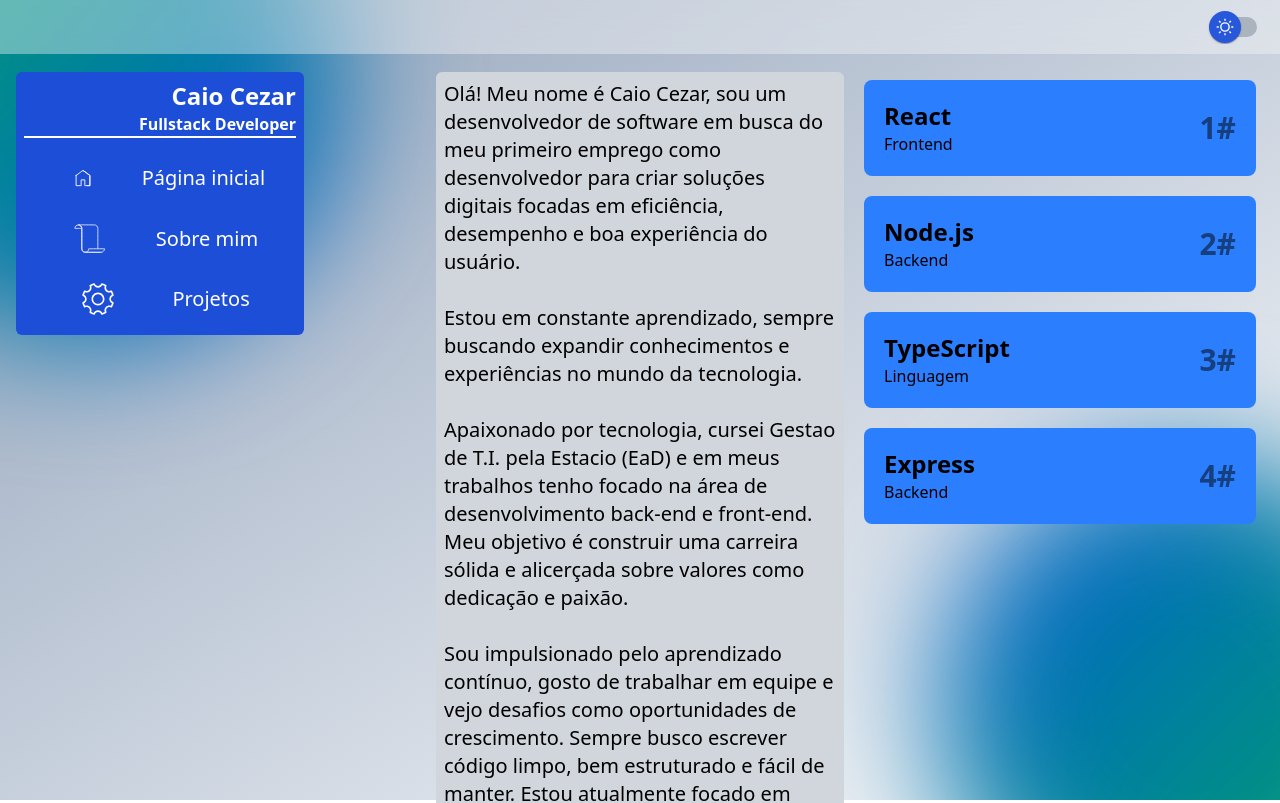
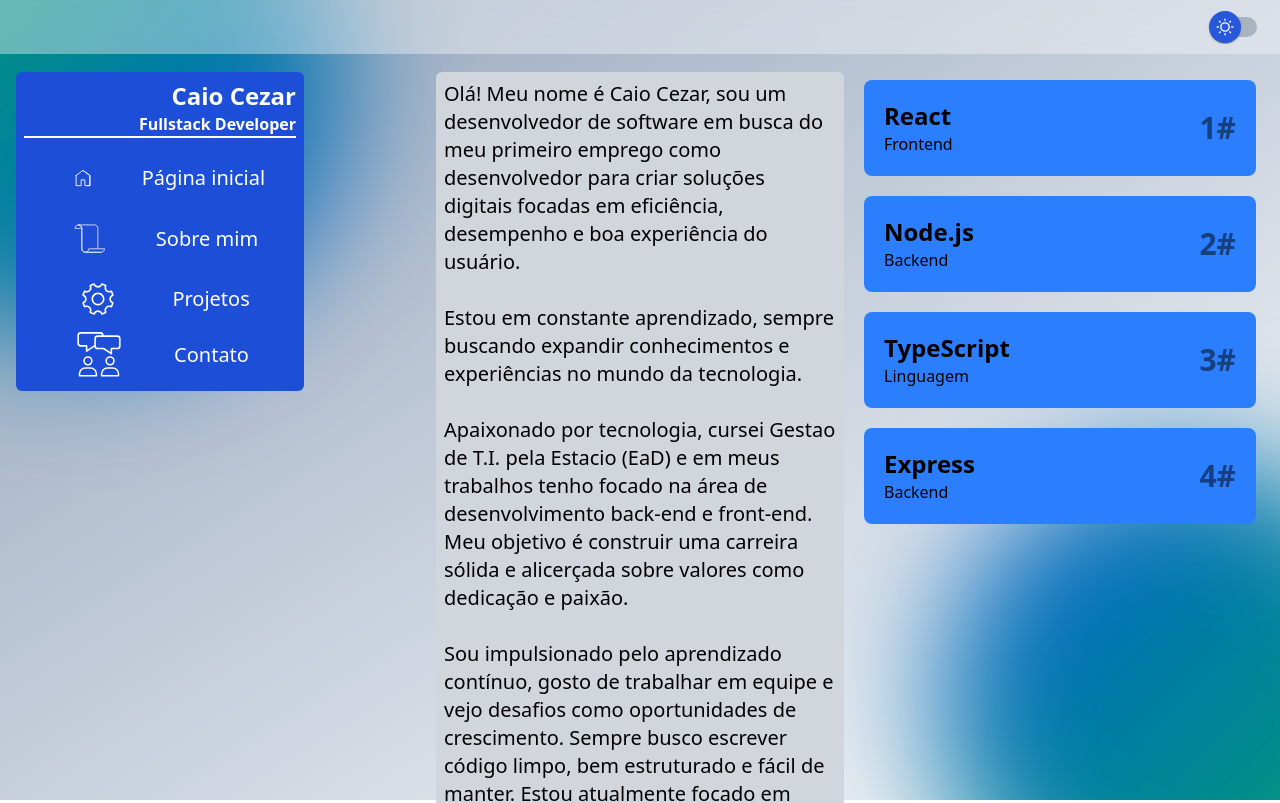
Before and after one commit to SrCaioz/portfolio, a React (Vite) app: page /Sobre in a window 1280 px wide. Shown: the top 803 px of the page. Built offline with nearby package versions, Linux system fonts and the light colour scheme.

Commit message:
Enable Contact link in Navbar components
Uncomments and imports the Contact animation and link in both Navbar and NavbarPcWindow components, making the 'Contato' navigation item visible and functional.

```diff
--- a/src/Components/Navbar.jsx
+++ b/src/Components/Navbar.jsx
@@ -3,7 +3,7 @@ import LinkRoutNavBar from "./LinkRouteNavBar";
 import HomeImage from "../assets/animations/home.json";
 import About from "../assets/animations/about.json";
 import Projects from "../assets/animations/projects.json";
-//import Contact from "../assets/animations/contact.json";
+import Contact from "../assets/animations/contact.json";
 
 export default function Navbar() {
 	return (
@@ -44,11 +44,11 @@ export default function Navbar() {
 							Text={"Projetos"}
 							MyImageNavBar={Projects}
 						/>
-						{/* <LinkRoutNavBar
+						<LinkRoutNavBar
 							Route={"/Contato"}
 							Text={"Contato"}
 							MyImageNavBar={Contact}
-						/> */}
+						/>
 					</ul>
 				</nav>
 			</div>
--- a/src/Components/NavbarPcWindow.jsx
+++ b/src/Components/NavbarPcWindow.jsx
@@ -2,7 +2,7 @@ import LinkRoutNavBar from "./LinkRouteNavBar";
 import HomeImage from "../assets/animations/home.json";
 import About from "../assets/animations/about.json";
 import Projects from "../assets/animations/projects.json";
-/* import Contact from "../assets/animations/contact.json"; */
+import Contact from "../assets/animations/contact.json";
 
 export default function NavbarPcW() {
 	return (
@@ -31,11 +31,11 @@ export default function NavbarPcW() {
 					Text={"Projetos"}
 					MyImageNavBar={Projects}
 				/>
-				{/* <LinkRoutNavBar
+				<LinkRoutNavBar
 					Route={"/Projetos"}
 					Text={"Contato"}
 					MyImageNavBar={Contact}
-				/> */}
+				/>
 			</ul>
 		</div>
 	);
```
